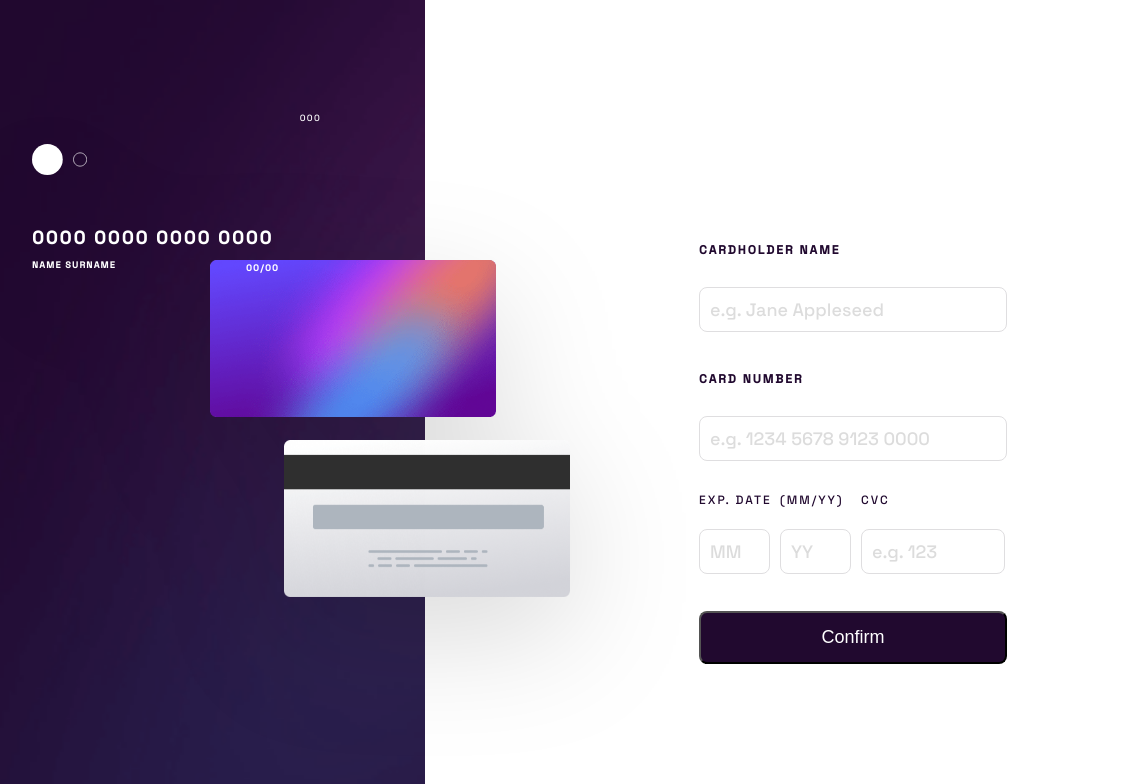
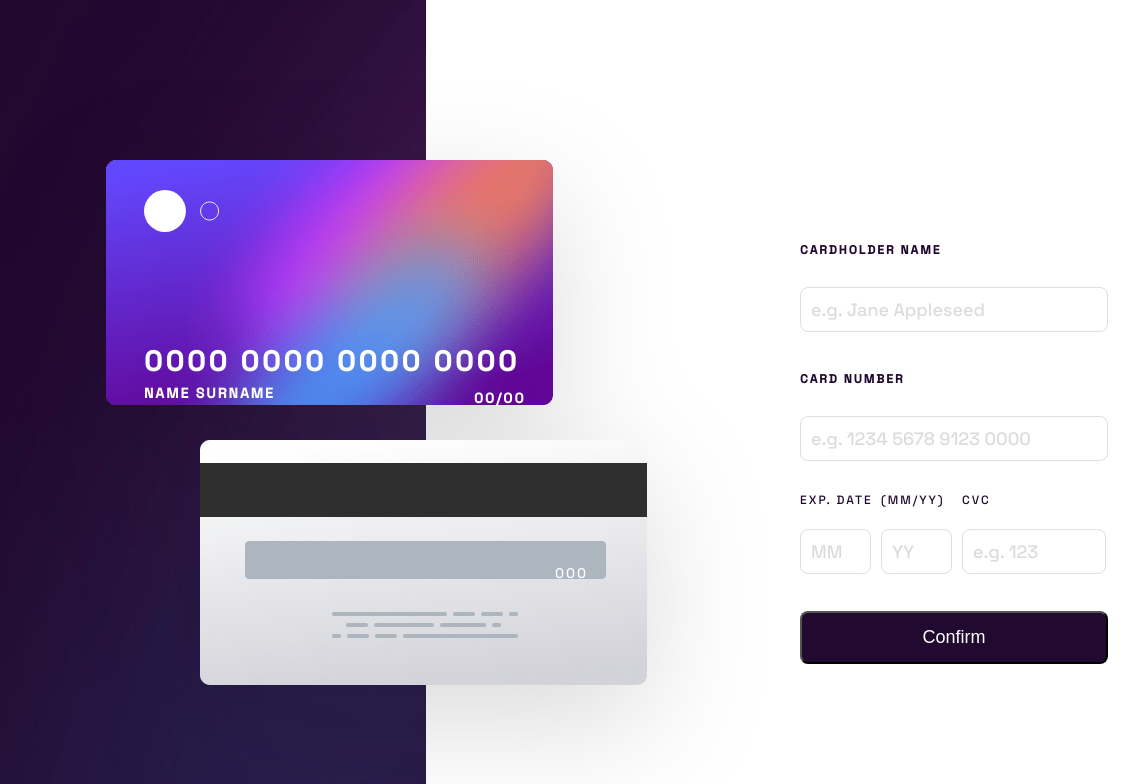
Before and after one commit to Parastashvili/Interactive-Card-Details-React-TS, a React (Create React App) app: page / in a window 1536 px wide. Shown: the top 784 px of the page, without its empty margins (58-1197 px from the left). Built offline with nearby package versions, Linux system fonts and the light colour scheme; the HTML template or start-up script is replaced by a standard one.

Commit message:
desktop VERSION UPDATE

```diff
--- a/public/index.html
+++ b/public/index.html
@@ -11,7 +11,7 @@
     />
     <link rel="apple-touch-icon" href="%PUBLIC_URL%/logo192.png" />
     <link rel="manifest" href="%PUBLIC_URL%/manifest.json" />
-    <title>React App</title>
+    <title>Interactive Card Details</title>
   </head>
   <body>
     <noscript>You need to enable JavaScript to run this app.</noscript>
--- a/src/App.css
+++ b/src/App.css
@@ -227,22 +227,66 @@ input::placeholder {
   .outerCont {
     display: flex;
     align-items: center;
+    padding: 0px;
   }
   .header {
-    width: 483px;
+    width: 484px;
     height: 100%;
+  }
+  .cardContainer {
+    width: 100%;
+    margin-right: -484px;
   }
   .cardBack {
     top: calc(50% + 40px);
-    left: 288px;
+    left: 16px;
   }
   .cardFront {
-    top: calc(50% - 140px);
-    left: 214px;
+    top: calc(50% - 240px);
+    left: -78px;
   }
   .inputContOuter,
   .buttonCont {
     max-width: 381px;
-    margin-left: 250px;
+    margin-left: 350px;
+  }
+  .cardSize {
+    max-width: 447px;
+    height: 245px;
+  }
+  .cardLogo {
+    width: 75px;
+    top: calc(50% - 210px);
+    left: -40px;
+  }
+  .cvcNumber {
+    font-size: 14px;
+    line-height: 18px;
+    letter-spacing: 2px;
+    top: calc(50% + 150px);
+    right: 80px;
+  }
+  .cardNumber {
+    width: 100%;
+    font-size: 28px;
+    line-height: 36px;
+    letter-spacing: 3.42222px;
+    top: calc(50% - 80px);
+    left: -40px;
+  }
+  .cardNameDate {
+    font-size: 14px;
+    line-height: 18px;
+    letter-spacing: 2px;
+    top: calc(50% - 30px);
+  }
+  .cardName {
+    left: -40px;
+  }
+  .cardDate {
+    left: 290px;
+  }
+  .confirmation {
+    margin-left: 400px;
   }
 }
```
